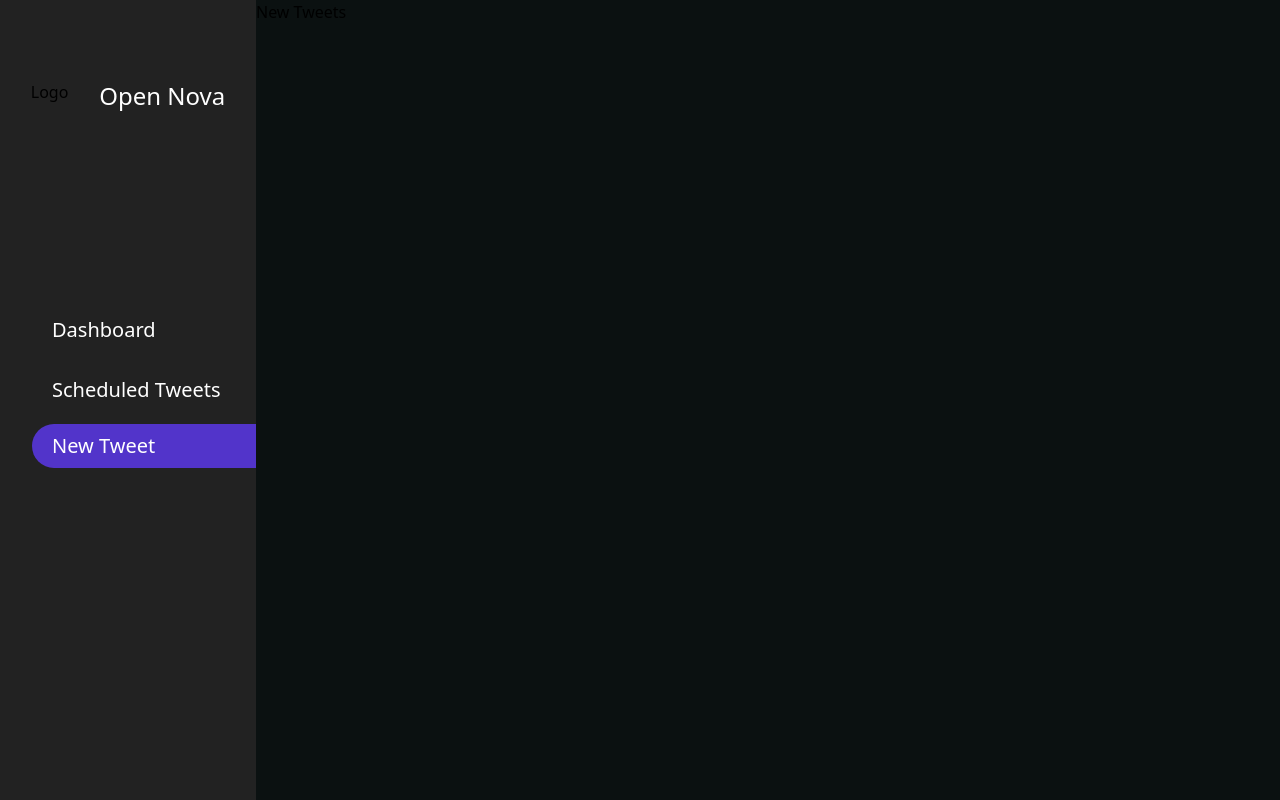
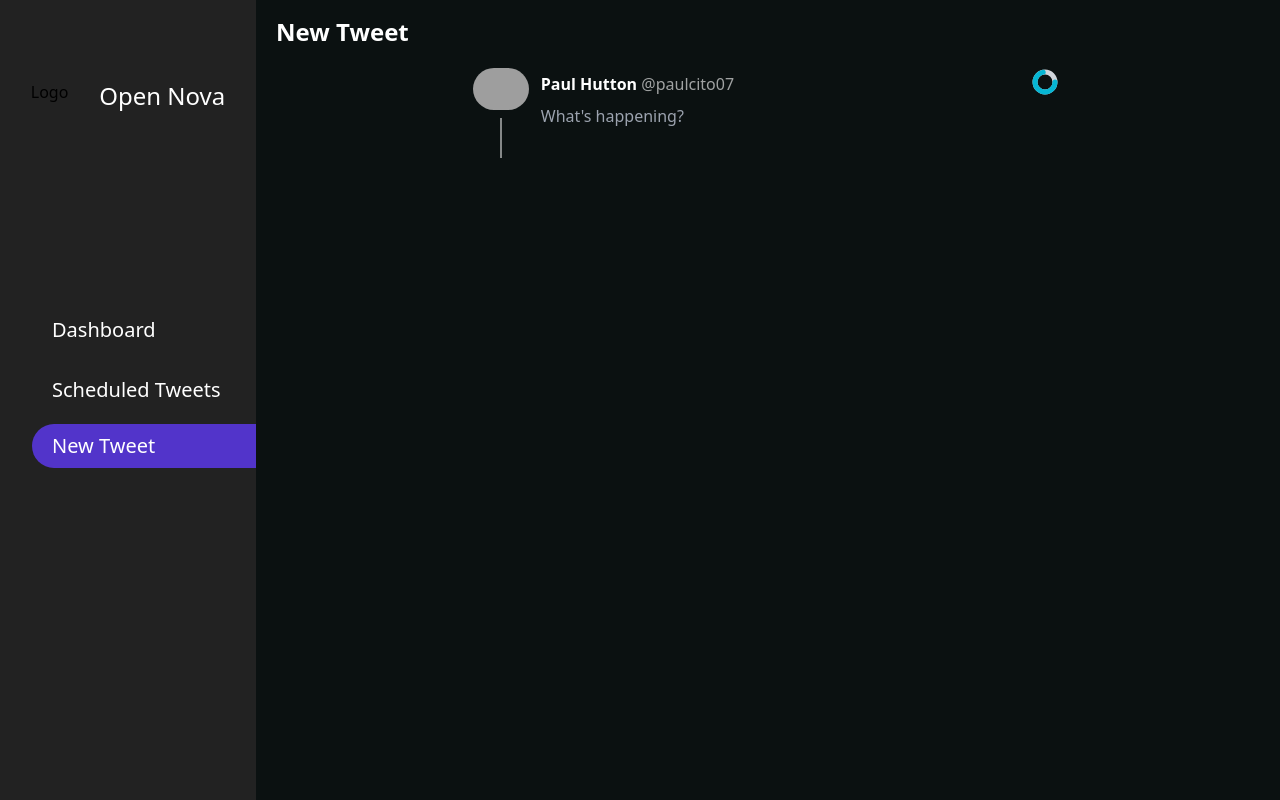
Before and after one commit to rohitdalvi18/open-nova, a Next.js app: page /user/new-tweet in a window 1280 px wide. Built offline with nearby package versions, Linux system fonts and the light colour scheme; grey boxes are pictures that could not be loaded.

Commit message:
tweet component complete #7

```diff
--- /dev/null
+++ b/components/Tweet.tsx
@@ -0,0 +1,54 @@
+const Tweet = () => {
+
+    let circumference = 60
+    let percent = 75
+
+    return (
+        <div className="w-3/5 flex flex-row">
+            <div className="flex flex-col items-center">
+                <div className="w-14 rounded-full mb-2">
+                    <img className="rounded-full" src="https://encrypted-tbn0.gstatic.com/images?q=tbn:ANd9GcRvCdyi-jV5u0bVQC1BIH0LAH2wJT_p56qUNQ&usqp=CAU" alt="avatar" />
+                </div>
+                <div className="w-0.5 h-10 thread-link"></div>
+            </div>
+            <div className="w-full ml-3 flex flex-col">
+                <div className="flex items-center justify-between">
+                    <p>
+                        <span className="theme-text font-semibold">Paul Hutton</span>&nbsp;
+                        <span className="theme-text-accent font-regular">@paulcito07</span>
+                    </p>
+                    <div className="rounded-full">
+                        <svg className="w-8 h-8">
+                            <circle
+                            className="text-gray-300"
+                            stroke-width="5"
+                            stroke="currentColor"
+                            fill="transparent"
+                            r="10"
+                            cx="14"
+                            cy="14"
+                            />
+                            <circle
+                            className="stroke-cyan-500"
+                            strokeWidth="5"
+                            strokeDasharray={circumference}
+                            strokeDashoffset={circumference - percent / 100 * circumference}
+                            strokeLinecap="round"
+                            // stroke="stroke:text-blue-600"
+                            fill="transparent"
+                            r="10"
+                            cx="14"
+                            cy="14"
+                            />
+                        </svg>
+                    </div>
+                </div>
+                <div className="mt-1 w-full">
+                    <input className=" w-full bg-transparent" type="text" name="tweet" placeholder="What's happening?" />
+                </div>
+            </div>
+        </div>
+    )
+}
+
+export default Tweet;
--- a/pages/user/new-tweet.tsx
+++ b/pages/user/new-tweet.tsx
@@ -1,9 +1,15 @@
 import WithNavbar from "../../components/WithNavbar"
+import Tweet from "../../components/Tweet"
 
 const NewTweet = ()=>{
     return(
         <WithNavbar>
-            New Tweets
+            <div className="w-4/5 px-5 my-4">
+                <h4 className="theme-text text-2xl font-semibold">New Tweet</h4>
+                <div className="flex flex-col items-center content-start mt-5">
+                    <Tweet/>
+                </div>
+            </div>
         </WithNavbar>
     )
 }
--- a/styles/globals.css
+++ b/styles/globals.css
@@ -12,10 +12,15 @@
     }
 
     .theme-text{
-        @apply text-white;
+        @apply text-text-white;
     }
-
+    .theme-text-accent{
+        @apply text-text-accent;
+    }
     .active-nav-link{
         @apply bg-primary-dark;
     }
+    .thread-link{
+        @apply bg-background-threadLink
+    }
 }
--- a/tailwind.config.js
+++ b/tailwind.config.js
@@ -18,7 +18,12 @@ module.exports = {
 
         background:{
           dark : "#0B1111",
-          darkAccent : "#222222"
+          darkAccent : "#222222",
+          threadLink: 'rgba(255, 255, 255, 0.5)'
+        },
+        text:{
+          white: '#fff',
+          accent:"rgba(255, 255, 255, 0.61)"
         }
       }
     },
```
